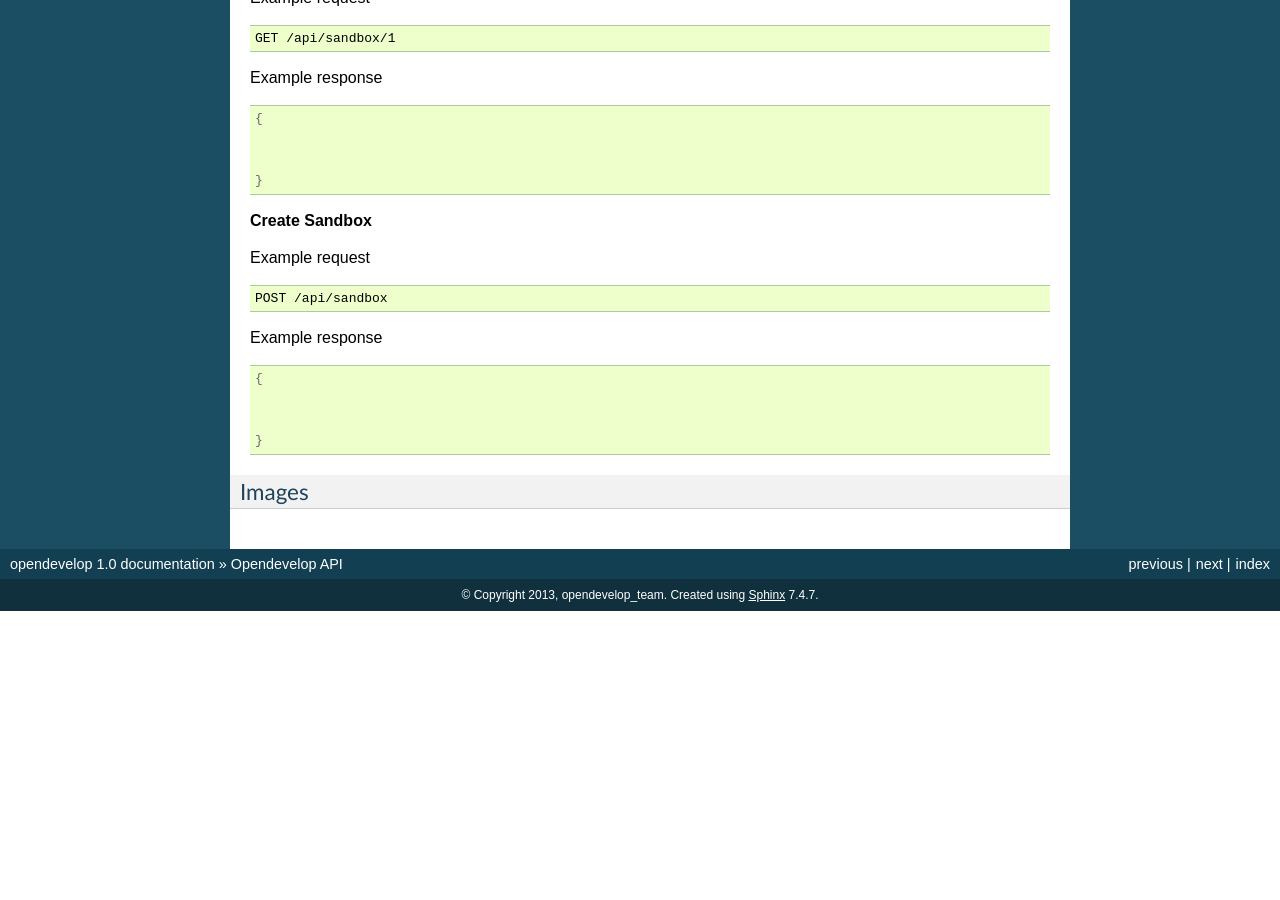
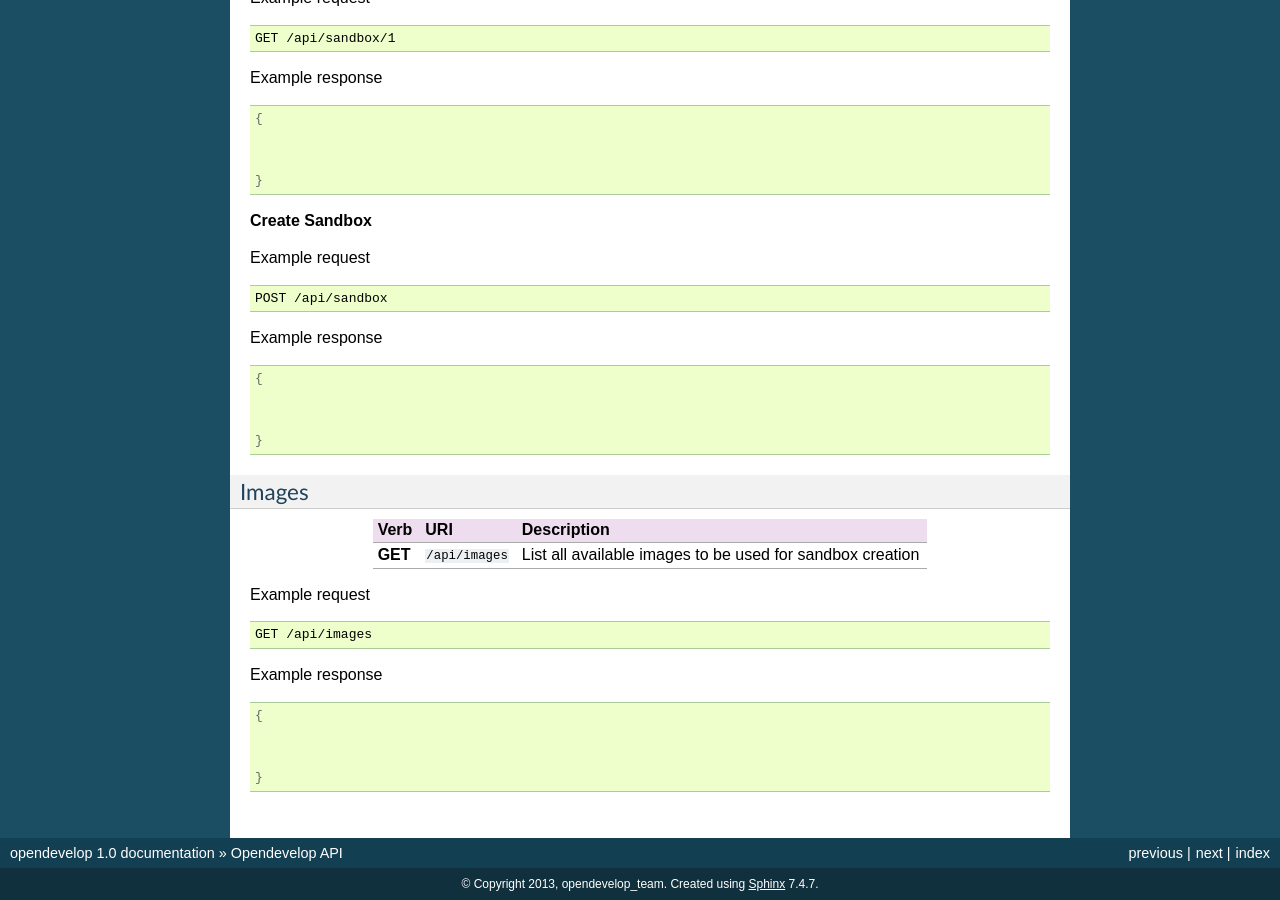
Before and after one commit to opendevelop/opendevelop, a Sphinx documentation site: the page built from docs/api.rst, in a window 1280 px wide and 900 px high, scrolled down 872 px. Built offline with Sphinx 7.4.7, drawn with Linux system fonts in a browser that asks for light colours; before the commit the page ends 1483 px from its top, so only the background shows below that.

Commit message:
Add images section

```diff
--- a/docs/api.rst
+++ b/docs/api.rst
@@ -96,3 +96,28 @@ Example response
 
 Images
 ------
+
++------------+------------------------------+----------------------------------+
+| Verb       | URI                          | Description                      |
++============+==============================+==================================+
+| **GET**    | ``/api/images``              | List all available images to be  |
+|            |                              | used for sandbox creation        |
++------------+------------------------------+----------------------------------+
+
+
+Example request
+
+.. code-block:: bash
+
+    GET /api/images
+
+
+Example response
+
+.. code-block:: bash
+
+    {
+
+
+
+    }
```
